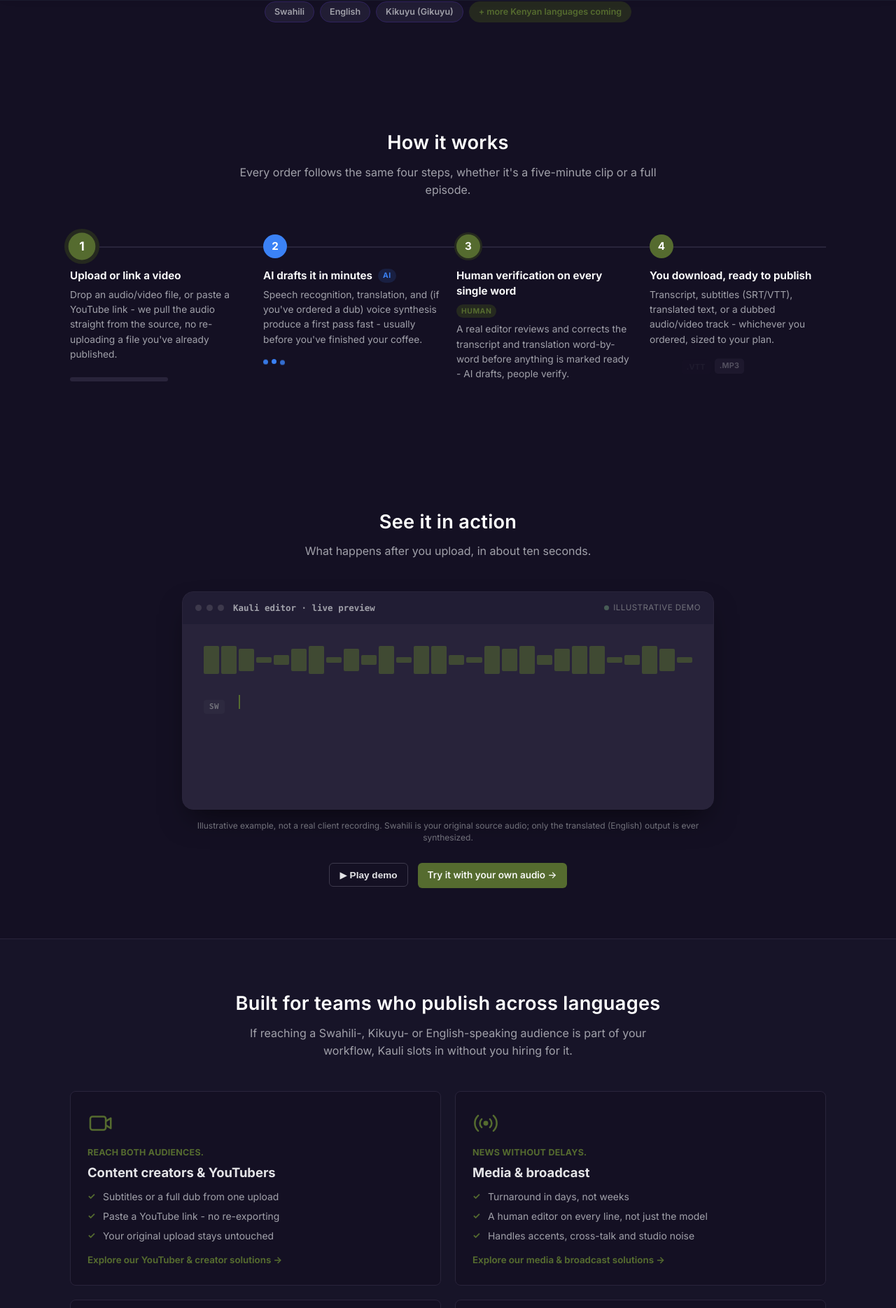
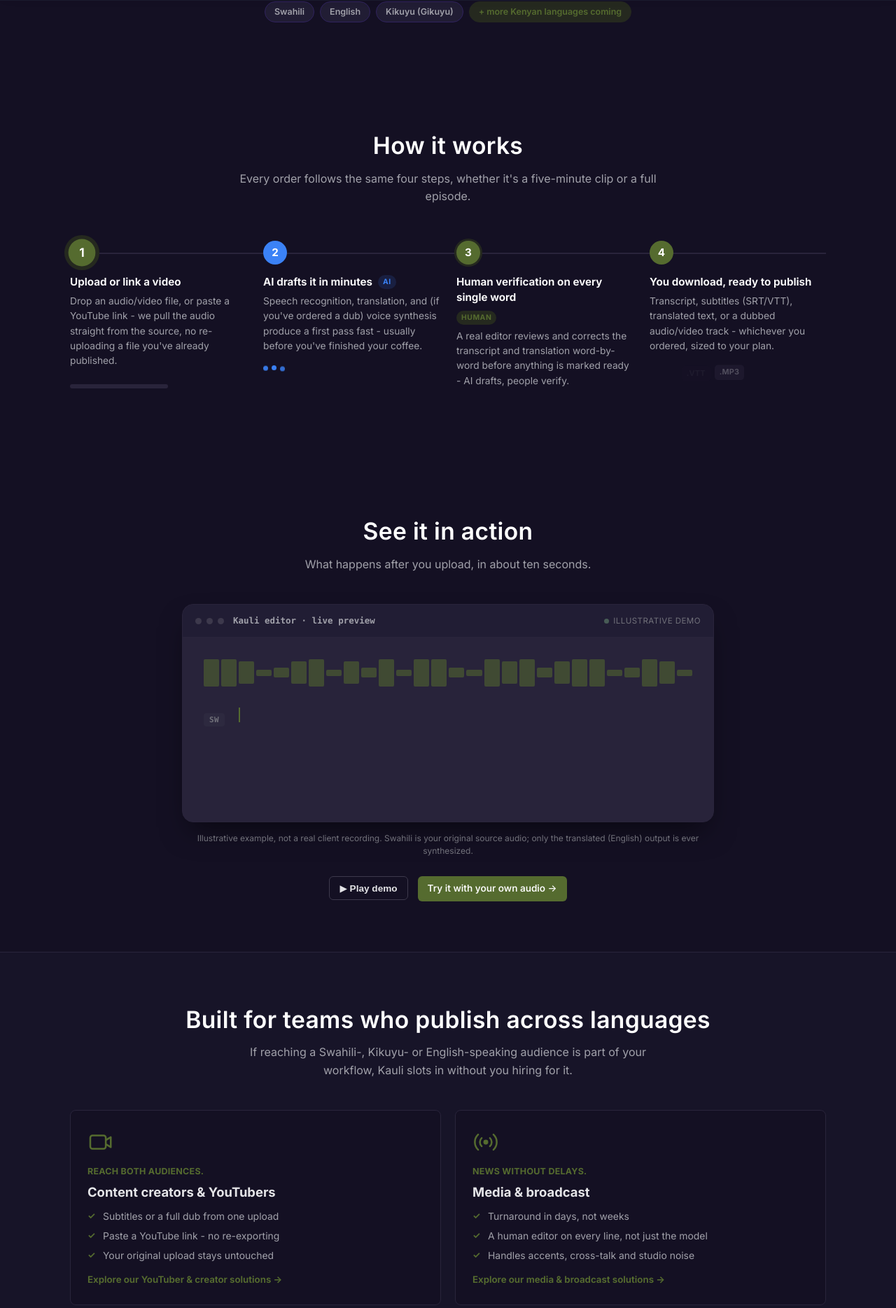
Before and after one commit to GodfreyNjo/Kauli, a FastAPI app: page / in a window 1280 px wide. Shown: the part 799-2668 px from the top of the page at 70% size. Run offline with FastAPI, Linux system fonts and the light colour scheme; some web fonts are replaced.

Commit message:
Fix specificity bug that was silently overriding the fluid h2 size
.m-section h2.m-h2 (specificity 0,2,1) was beating the new bare .m-h2
rule (0,1,0) added in the previous commit, so every real section
heading stayed flat at 27.2px regardless of the fluid clamp - confirmed
live at 1440px before this fix (27.2px) and after (36.8px, matching
the intended scale). Removed the flat font-size from the more specific
selector so it inherits the fluid one instead of silently overriding it.

Co-Authored-By: Claude Sonnet 5 <noreply@anthropic.com>

```diff
--- a/webapp/static/style.css
+++ b/webapp/static/style.css
@@ -2059,7 +2059,12 @@ button.wf-tab:hover:not(.done) { background: var(--hover); color: var(--ink); }
   .hero-arrow { animation: none; }
 }
 
-.m-section h2.m-h2 { font-size: 1.7rem; text-align: center; margin: 0 0 10px; }
+/* No font-size here on purpose - this selector's higher specificity
+   (.m-section h2.m-h2 beats the bare .m-h2 rule above) was silently
+   overriding the fluid clamp with this flat 1.7rem, the exact bug that
+   left section headings stuck at 27.2px instead of scaling like the
+   hero - confirmed live before this fix. */
+.m-section h2.m-h2 { text-align: center; margin: 0 0 10px; }
 .m-section p.m-lede { text-align: center; color: var(--muted); max-width: 620px; margin: 0 auto 44px; font-size: 1rem; line-height: 1.6; }
 
 /* Explicit 3-column desktop grid (2 rows of 3) rather than auto-fit - a
```
